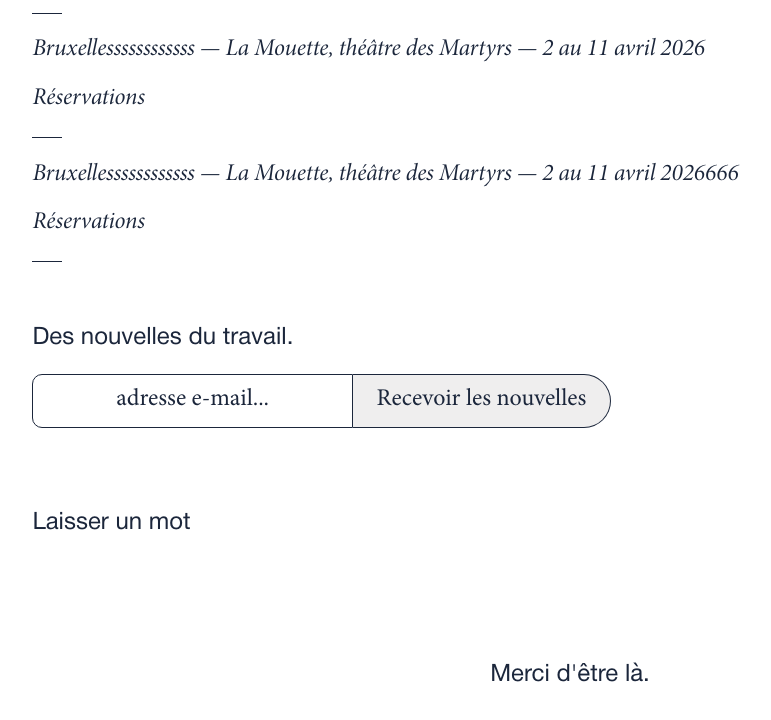
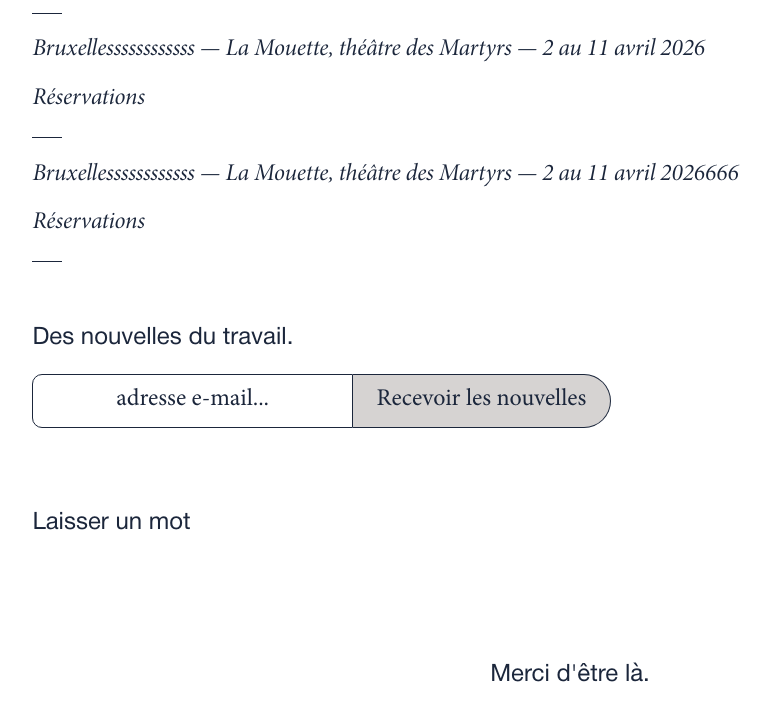
Before and after one commit to SoulaimanOuladBenTayeb/RodaFawaz, a plain HTML site: page index.html in a window 1280 px wide. In both pictures the pointer is over the button "Recevoir les nouvelles". Shown: the part 679-1399 px from the top of the page, without its empty margins (70-841 px from the left). Drawn offline with nearby package versions, Linux system fonts and the light colour scheme; a web font is replaced by a local one.

Commit message:
Update styles.css

```diff
--- a/css/styles.css
+++ b/css/styles.css
@@ -198,7 +198,7 @@ aside button {
   font-size: var(--normal-fontSize);
 }
 
-aside input[type=button]:hover {
+aside button:hover {
   background-color: rgba(204,200,199,0.8);
 }
 
```
